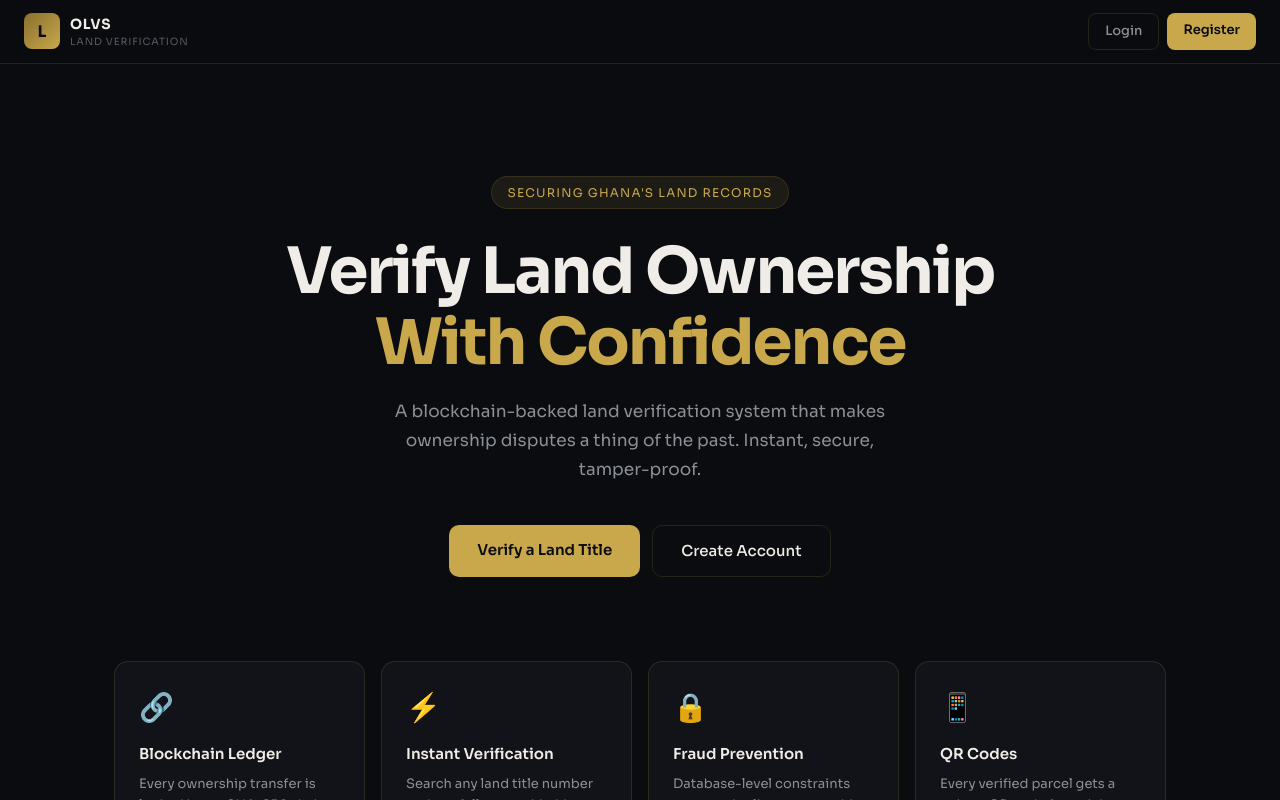
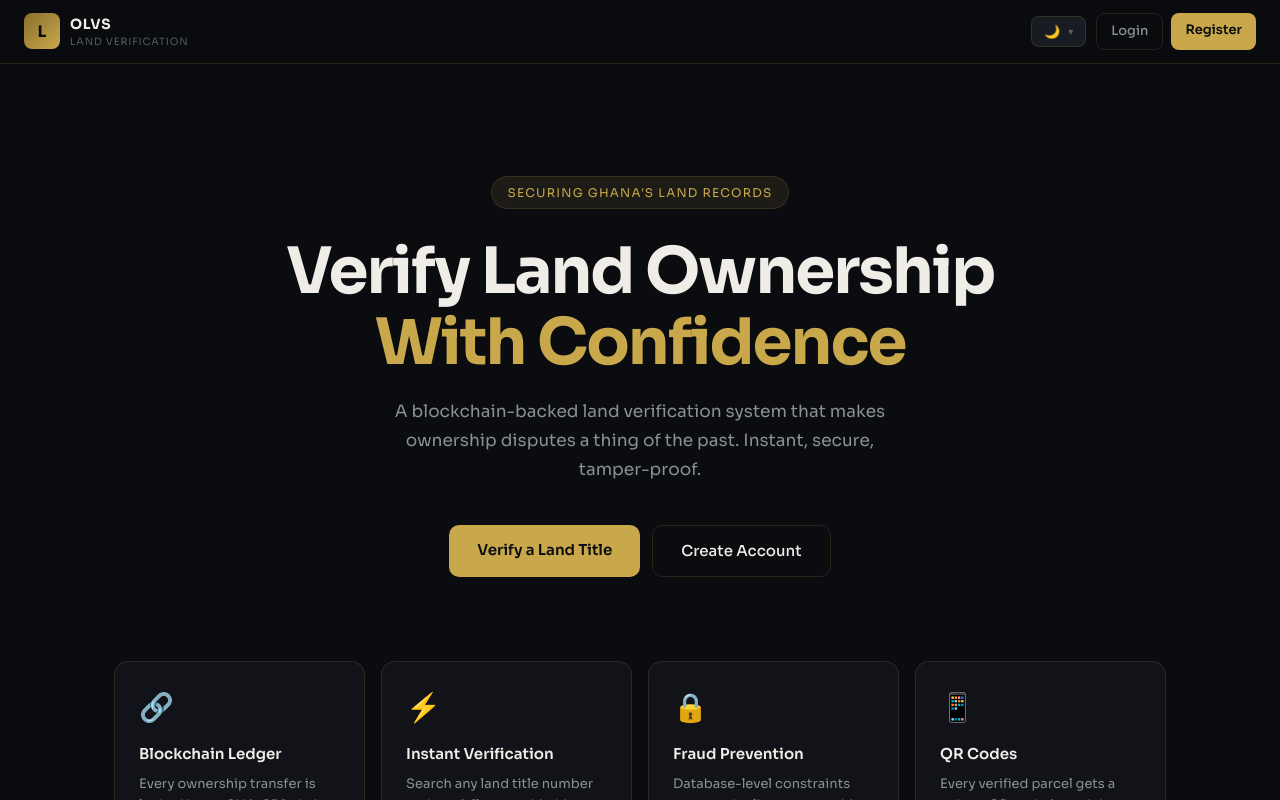
Before and after one commit to DCIT-400-PROJECT/Land-Verification-System, a React (Create React App) app in the folder olvs-frontend/: page / in a window 1280 px wide. Shown: the top 800 px of the page. Built offline with nearby package versions, Linux system fonts and the light colour scheme.

Commit message:
feat(ui): add dark, light and system theme switcher with persistent preference

```diff
--- a/olvs-frontend/src/App.js
+++ b/olvs-frontend/src/App.js
@@ -1,6 +1,7 @@
 import React from 'react';
 import { BrowserRouter, Routes, Route, Navigate } from 'react-router-dom';
 import { AuthProvider, useAuth } from './context/AuthContext';
+import { ThemeProvider } from './context/ThemeContext';
 import Layout from './components/Layout';
 import Landing from './pages/Landing';
 import Login from './pages/Login';
@@ -12,16 +13,17 @@ import CreateRecord from './pages/CreateRecord';
 import Transfers from './pages/Transfers';
 import AuditLog from './pages/AuditLog';
 
-// Protected route — must be logged in
 function Protected({ children }) {
   const { user, loading } = useAuth();
-  if (loading) return <div style={{ display: 'flex', justifyContent: 'center', padding: 80 }}>
-    <div className="spin" style={{ width: 32, height: 32, border: '3px solid var(--border)', borderTopColor: 'var(--gold)', borderRadius: '50%' }} />
-  </div>;
+  if (loading) return (
+    <div style={{ display: 'flex', justifyContent: 'center', padding: 80 }}>
+      <div className="spin" style={{ width: 32, height: 32, border: '3px solid var(--border)',
+        borderTopColor: 'var(--gold)', borderRadius: '50%' }} />
+    </div>
+  );
   return user ? children : <Navigate to="/login" replace />;
 }
 
-// Admin-only route
 function AdminOnly({ children }) {
   const { user, isAdmin, loading } = useAuth();
   if (loading) return null;
@@ -34,21 +36,16 @@ function AppRoutes() {
   return (
     <Layout>
       <Routes>
-        <Route path="/" element={<Landing />} />
-        <Route path="/login" element={<Login />} />
-        <Route path="/register" element={<Register />} />
-
-        <Route path="/dashboard" element={<Protected><Dashboard /></Protected>} />
-        <Route path="/verify" element={<Protected><VerifyLand /></Protected>} />
-
-        {/* Admin routes */}
-        <Route path="/admin/records" element={<AdminOnly><LandRecords /></AdminOnly>} />
-        <Route path="/admin/records/create" element={<AdminOnly><CreateRecord /></AdminOnly>} />
-        <Route path="/admin/transfers" element={<AdminOnly><Transfers /></AdminOnly>} />
-        <Route path="/admin/audit" element={<AdminOnly><AuditLog /></AdminOnly>} />
-
-        {/* Catch-all */}
-        <Route path="*" element={<Navigate to="/" replace />} />
+        <Route path="/"                    element={<Landing />} />
+        <Route path="/login"               element={<Login />} />
+        <Route path="/register"            element={<Register />} />
+        <Route path="/dashboard"           element={<Protected><Dashboard /></Protected>} />
+        <Route path="/verify"              element={<Protected><VerifyLand /></Protected>} />
+        <Route path="/admin/records"       element={<AdminOnly><LandRecords /></AdminOnly>} />
+        <Route path="/admin/records/create"element={<AdminOnly><CreateRecord /></AdminOnly>} />
+        <Route path="/admin/transfers"     element={<AdminOnly><Transfers /></AdminOnly>} />
+        <Route path="/admin/audit"         element={<AdminOnly><AuditLog /></AdminOnly>} />
+        <Route path="*"                    element={<Navigate to="/" replace />} />
       </Routes>
     </Layout>
   );
@@ -56,10 +53,12 @@ function AppRoutes() {
 
 export default function App() {
   return (
-    <AuthProvider>
-      <BrowserRouter>
-        <AppRoutes />
-      </BrowserRouter>
-    </AuthProvider>
+    <ThemeProvider>
+      <AuthProvider>
+        <BrowserRouter>
+          <AppRoutes />
+        </BrowserRouter>
+      </AuthProvider>
+    </ThemeProvider>
   );
 }
--- a/olvs-frontend/src/components/Layout.js
+++ b/olvs-frontend/src/components/Layout.js
@@ -1,15 +1,16 @@
-import React, { useState } from 'react';
+import React from 'react';
 import { Link, useNavigate, useLocation } from 'react-router-dom';
 import { useAuth } from '../context/AuthContext';
+import ThemeSwitcher from './ThemeSwitcher';
 import api from '../api/axios';
 
 const Logo = () => (
-  <Link to="/" style={{ display: 'flex', alignItems: 'center', gap: '10px', textDecoration: 'none' }}>
+  <Link to="/" style={{ display: 'flex', alignItems: 'center', gap: 10, textDecoration: 'none' }}>
     <div style={{
       width: 36, height: 36, borderRadius: 8,
       background: 'linear-gradient(135deg, var(--gold-dim), var(--gold))',
       display: 'flex', alignItems: 'center', justifyContent: 'center',
-      fontSize: 16, fontWeight: 700, color: '#0A0C0F'
+      fontSize: 16, fontWeight: 700, color: '#0A0C0F', flexShrink: 0,
     }}>L</div>
     <div>
       <div style={{ fontSize: 14, fontWeight: 700, color: 'var(--text-primary)', letterSpacing: '0.05em' }}>OLVS</div>
@@ -20,9 +21,8 @@ const Logo = () => (
 
 export default function Layout({ children }) {
   const { user, logout, isAdmin } = useAuth();
-  const navigate = useNavigate();
-  const location = useLocation();
-  const [menuOpen, setMenuOpen] = useState(false);
+  const navigate  = useNavigate();
+  const location  = useLocation();
 
   const handleLogout = async () => {
     try {
@@ -34,82 +34,91 @@ export default function Layout({ children }) {
   };
 
   const navLinks = user ? [
-    { to: '/dashboard', label: 'Dashboard' },
-    { to: '/verify', label: 'Verify Land' },
+    { to: '/dashboard',       label: 'Dashboard' },
+    { to: '/verify',          label: 'Verify Land' },
     ...(isAdmin ? [
-      { to: '/admin/records', label: 'Records' },
+      { to: '/admin/records',   label: 'Records' },
       { to: '/admin/transfers', label: 'Transfers' },
-      { to: '/admin/audit', label: 'Audit Log' },
+      { to: '/admin/audit',     label: 'Audit Log' },
     ] : []),
   ] : [];
 
   const isActive = (path) => location.pathname.startsWith(path);
 
   return (
-    <div style={{ minHeight: '100vh', display: 'flex', flexDirection: 'column' }}>
-      {/* Navbar */}
+    <div style={{ minHeight: '100vh', display: 'flex', flexDirection: 'column', background: 'var(--bg-body)' }}>
+
+      {/* ── Navbar ── */}
       <nav style={{
-        background: 'rgba(10,12,15,0.95)', backdropFilter: 'blur(20px)',
+        background: 'var(--nav-bg)',
+        backdropFilter: 'blur(20px)',
         borderBottom: '1px solid var(--border)',
         position: 'sticky', top: 0, zIndex: 100,
         padding: '0 24px', height: 64,
-        display: 'flex', alignItems: 'center', justifyContent: 'space-between'
+        display: 'flex', alignItems: 'center', justifyContent: 'space-between', gap: 16,
       }}>
         <Logo />
 
-        {/* Desktop nav */}
-        <div style={{ display: 'flex', alignItems: 'center', gap: 4 }}>
+        {/* Nav links */}
+        <div style={{ display: 'flex', alignItems: 'center', gap: 2, flex: 1, justifyContent: 'center', flexWrap: 'wrap' }}>
           {navLinks.map(link => (
             <Link key={link.to} to={link.to} style={{
               padding: '6px 14px', borderRadius: 8, fontSize: 13, fontWeight: 500,
               color: isActive(link.to) ? 'var(--gold)' : 'var(--text-secondary)',
-              background: isActive(link.to) ? 'rgba(201,168,76,0.1)' : 'transparent',
+              background: isActive(link.to) ? 'var(--dark-4)' : 'transparent',
               border: isActive(link.to) ? '1px solid var(--border)' : '1px solid transparent',
-              transition: 'all 0.2s'
+              transition: 'all 0.2s',
             }}>{link.label}</Link>
           ))}
         </div>
 
-        {/* User section */}
+        {/* Right side: theme switcher + user */}
+        <div style={{ display: 'flex', alignItems: 'center', gap: 10, flexShrink: 0 }}>
+          <ThemeSwitcher />
+
           {user ? (
-          <div style={{ display: 'flex', alignItems: 'center', gap: 12 }}>
-            <div style={{ textAlign: 'right' }}>
-              <div style={{ fontSize: 13, fontWeight: 500, color: 'var(--text-primary)' }}>{user.full_name}</div>
-              <div style={{ fontSize: 11, color: user.role === 'admin' ? 'var(--gold)' : 'var(--text-muted)', textTransform: 'uppercase', letterSpacing: '0.06em' }}>{user.role}</div>
+            <>
+              <div style={{ textAlign: 'right', display: 'flex', flexDirection: 'column' }}>
+                <span style={{ fontSize: 13, fontWeight: 500, color: 'var(--text-primary)' }}>{user.full_name}</span>
+                <span style={{ fontSize: 10, color: user.role === 'admin' ? 'var(--gold)' : 'var(--text-muted)',
+                  textTransform: 'uppercase', letterSpacing: '0.06em' }}>{user.role}</span>
               </div>
               <button onClick={handleLogout} style={{
-              padding: '7px 16px', borderRadius: 8, fontSize: 12, fontWeight: 500,
+                padding: '7px 14px', borderRadius: 8, fontSize: 12, fontWeight: 500,
                 background: 'transparent', border: '1px solid var(--border)',
-              color: 'var(--text-secondary)', transition: 'all 0.2s'
+                color: 'var(--text-secondary)', cursor: 'pointer', transition: 'all 0.2s',
               }}
-            onMouseOver={e => { e.target.style.borderColor = 'var(--danger)'; e.target.style.color = 'var(--danger)'; }}
-            onMouseOut={e => { e.target.style.borderColor = 'var(--border)'; e.target.style.color = 'var(--text-secondary)'; }}>
+              onMouseOver={e => { e.currentTarget.style.borderColor = 'var(--danger)'; e.currentTarget.style.color = 'var(--danger)'; }}
+              onMouseOut={e => { e.currentTarget.style.borderColor = 'var(--border)'; e.currentTarget.style.color = 'var(--text-secondary)'; }}>
                 Logout
               </button>
-          </div>
+            </>
           ) : (
             <div style={{ display: 'flex', gap: 8 }}>
               <Link to="/login" style={{
-              padding: '7px 16px', borderRadius: 8, fontSize: 13, fontWeight: 500,
-              color: 'var(--text-secondary)', border: '1px solid var(--border)', background: 'transparent'
+                padding: '7px 14px', borderRadius: 8, fontSize: 13, fontWeight: 500,
+                color: 'var(--text-secondary)', border: '1px solid var(--border)', background: 'transparent',
               }}>Login</Link>
               <Link to="/register" style={{
-              padding: '7px 16px', borderRadius: 8, fontSize: 13, fontWeight: 600,
-              background: 'var(--gold)', color: '#0A0C0F', border: 'none'
+                padding: '7px 14px', borderRadius: 8, fontSize: 13, fontWeight: 600,
+                background: 'var(--gold)', color: '#0A0C0F', border: 'none',
               }}>Register</Link>
             </div>
           )}
+        </div>
       </nav>
 
-      {/* Main content */}
+      {/* ── Main content ── */}
       <main style={{ flex: 1, padding: '32px 24px', maxWidth: 1100, margin: '0 auto', width: '100%' }}>
         {children}
       </main>
 
-      {/* Footer */}
+      {/* ── Footer ── */}
       <footer style={{
-        borderTop: '1px solid var(--border)', padding: '16px 24px',
-        textAlign: 'center', fontSize: 12, color: 'var(--text-muted)'
+        borderTop: '1px solid var(--border)',
+        padding: '16px 24px', textAlign: 'center',
+        fontSize: 12, color: 'var(--text-muted)',
+        background: 'var(--dark-2)',
       }}>
         © 2025 Online Land Verification System · Derrick Edusei · Caleb Danquah · Paa Kwesi Ahenkorah
       </footer>
--- /dev/null
+++ b/olvs-frontend/src/components/ThemeSwitcher.js
@@ -0,0 +1,88 @@
+import React, { useState, useRef, useEffect } from 'react';
+import { useTheme } from '../context/ThemeContext';
+
+const options = [
+  { value: 'dark',   icon: '🌙', label: 'Dark' },
+  { value: 'light',  icon: '☀️', label: 'Light' },
+  { value: 'system', icon: '💻', label: 'System' },
+];
+
+export default function ThemeSwitcher() {
+  const { theme, setTheme } = useTheme();
+  const [open, setOpen] = useState(false);
+  const ref = useRef(null);
+
+  // Close on outside click
+  useEffect(() => {
+    const handler = (e) => { if (ref.current && !ref.current.contains(e.target)) setOpen(false); };
+    document.addEventListener('mousedown', handler);
+    return () => document.removeEventListener('mousedown', handler);
+  }, []);
+
+  const current = options.find(o => o.value === theme) || options[0];
+
+  return (
+    <div ref={ref} style={{ position: 'relative' }}>
+      {/* Trigger button */}
+      <button
+        onClick={() => setOpen(o => !o)}
+        title="Change theme"
+        style={{
+          display: 'flex', alignItems: 'center', gap: 6,
+          padding: '6px 12px', borderRadius: 8, cursor: 'pointer',
+          background: 'var(--dark-3)', border: '1px solid var(--border)',
+          color: 'var(--text-secondary)', fontSize: 13, fontFamily: 'Sora, sans-serif',
+          transition: 'all 0.2s',
+        }}
+        onMouseOver={e => e.currentTarget.style.borderColor = 'var(--gold)'}
+        onMouseOut={e => e.currentTarget.style.borderColor = 'var(--border)'}
+      >
+        <span>{current.icon}</span>
+        <span style={{ display: 'none', ['@media(minWidth:600px)']: { display: 'inline' } }}>
+          {current.label}
+        </span>
+        <span style={{ fontSize: 10, marginLeft: 2, opacity: 0.6 }}>▾</span>
+      </button>
+
+      {/* Dropdown */}
+      {open && (
+        <div style={{
+          position: 'absolute', top: 'calc(100% + 8px)', right: 0,
+          background: 'var(--dark-2)', border: '1px solid var(--border)',
+          borderRadius: 10, padding: 6, minWidth: 140,
+          boxShadow: '0 8px 32px rgba(0,0,0,0.3)', zIndex: 999,
+        }}>
+          {options.map(opt => (
+            <button
+              key={opt.value}
+              onClick={() => { setTheme(opt.value); setOpen(false); }}
+              style={{
+                width: '100%', display: 'flex', alignItems: 'center', gap: 10,
+                padding: '8px 12px', borderRadius: 7, border: 'none', cursor: 'pointer',
+                background: theme === opt.value ? 'var(--dark-4)' : 'transparent',
+                color: theme === opt.value ? 'var(--gold)' : 'var(--text-secondary)',
+                fontSize: 13, fontFamily: 'Sora, sans-serif', fontWeight: theme === opt.value ? 600 : 400,
+                transition: 'all 0.15s', textAlign: 'left',
+              }}
+              onMouseOver={e => { if (theme !== opt.value) e.currentTarget.style.background = 'var(--dark-3)'; }}
+              onMouseOut={e => { if (theme !== opt.value) e.currentTarget.style.background = 'transparent'; }}
+            >
+              <span style={{ fontSize: 16 }}>{opt.icon}</span>
+              <div>
+                <div>{opt.label}</div>
+                <div style={{ fontSize: 11, opacity: 0.6, fontWeight: 400, marginTop: 1 }}>
+                  {opt.value === 'dark'   && 'Always dark mode'}
+                  {opt.value === 'light'  && 'Always light mode'}
+                  {opt.value === 'system' && "Match your OS setting"}
+                </div>
+              </div>
+              {theme === opt.value && (
+                <span style={{ marginLeft: 'auto', fontSize: 12, color: 'var(--gold)' }}>✓</span>
+              )}
+            </button>
+          ))}
+        </div>
+      )}
+    </div>
+  );
+}
--- /dev/null
+++ b/olvs-frontend/src/context/ThemeContext.js
@@ -0,0 +1,84 @@
+import React, { createContext, useContext, useState, useEffect } from 'react';
+
+const ThemeContext = createContext(null);
+
+const themes = {
+  dark: {
+    '--gold':           '#C9A84C',
+    '--gold-light':     '#E8C97A',
+    '--gold-dim':       '#8A6F2E',
+    '--dark':           '#0A0C0F',
+    '--dark-2':         '#111318',
+    '--dark-3':         '#181C22',
+    '--dark-4':         '#1E232B',
+    '--dark-5':         '#252B35',
+    '--border':         'rgba(201,168,76,0.15)',
+    '--border-hover':   'rgba(201,168,76,0.35)',
+    '--text-primary':   '#F0EDE8',
+    '--text-secondary': '#8B8F96',
+    '--text-muted':     '#555A63',
+    '--success':        '#2ECC71',
+    '--danger':         '#E74C3C',
+    '--warning':        '#F39C12',
+    '--info':           '#3498DB',
+    '--bg-body':        '#0A0C0F',
+    '--nav-bg':         'rgba(10,12,15,0.95)',
+  },
+  light: {
+    '--gold':           '#A07828',
+    '--gold-light':     '#C9A84C',
+    '--gold-dim':       '#7A5C1E',
+    '--dark':           '#FFFFFF',
+    '--dark-2':         '#F8F9FA',
+    '--dark-3':         '#EEF0F3',
+    '--dark-4':         '#E2E6EA',
+    '--dark-5':         '#D0D5DD',
+    '--border':         'rgba(0,0,0,0.1)',
+    '--border-hover':   'rgba(160,120,40,0.4)',
+    '--text-primary':   '#1A1D23',
+    '--text-secondary': '#4A5568',
+    '--text-muted':     '#8A92A0',
+    '--success':        '#1E7E3E',
+    '--danger':         '#C0392B',
+    '--warning':        '#D68910',
+    '--info':           '#1F618D',
+    '--bg-body':        '#F0F2F5',
+    '--nav-bg':         'rgba(255,255,255,0.95)',
+  },
+};
+
+function getSystemTheme() {
+  return window.matchMedia('(prefers-color-scheme: dark)').matches ? 'dark' : 'light';
+}
+
+function applyTheme(mode) {
+  const resolved = mode === 'system' ? getSystemTheme() : mode;
+  const vars = themes[resolved];
+  const root = document.documentElement;
+  Object.entries(vars).forEach(([key, val]) => root.style.setProperty(key, val));
+  root.setAttribute('data-theme', resolved);
+  document.body.style.background = vars['--bg-body'];
+}
+
+export function ThemeProvider({ children }) {
+  const [theme, setTheme] = useState(() => localStorage.getItem('olvs-theme') || 'dark');
+
+  useEffect(() => {
+    applyTheme(theme);
+    localStorage.setItem('olvs-theme', theme);
+
+    // Listen for system changes when in system mode
+    const mq = window.matchMedia('(prefers-color-scheme: dark)');
+    const handler = () => { if (theme === 'system') applyTheme('system'); };
+    mq.addEventListener('change', handler);
+    return () => mq.removeEventListener('change', handler);
+  }, [theme]);
+
+  return (
+    <ThemeContext.Provider value={{ theme, setTheme }}>
+      {children}
+    </ThemeContext.Provider>
+  );
+}
+
+export const useTheme = () => useContext(ThemeContext);
--- a/olvs-frontend/src/index.css
+++ b/olvs-frontend/src/index.css
@@ -1,45 +1,61 @@
 @import url('https://fonts.googleapis.com/css2?family=Sora:wght@300;400;500;600;700&family=JetBrains+Mono:wght@400;500&display=swap');
 
+/* ── Default (dark) theme variables — overridden by ThemeContext ── */
 :root {
-  --gold: #C9A84C;
-  --gold-light: #E8C97A;
-  --gold-dim: #8A6F2E;
-  --dark: #0A0C0F;
-  --dark-2: #111318;
-  --dark-3: #181C22;
-  --dark-4: #1E232B;
-  --dark-5: #252B35;
-  --border: rgba(201,168,76,0.15);
-  --border-hover: rgba(201,168,76,0.35);
-  --text-primary: #F0EDE8;
+  --gold:           #C9A84C;
+  --gold-light:     #E8C97A;
+  --gold-dim:       #8A6F2E;
+  --dark:           #0A0C0F;
+  --dark-2:         #111318;
+  --dark-3:         #181C22;
+  --dark-4:         #1E232B;
+  --dark-5:         #252B35;
+  --border:         rgba(201,168,76,0.15);
+  --border-hover:   rgba(201,168,76,0.35);
+  --text-primary:   #F0EDE8;
   --text-secondary: #8B8F96;
-  --text-muted: #555A63;
-  --success: #2ECC71;
-  --danger: #E74C3C;
-  --warning: #F39C12;
-  --info: #3498DB;
-  --radius: 10px;
-  --radius-lg: 16px;
-  --shadow: 0 4px 24px rgba(0,0,0,0.4);
-  --glow: 0 0 40px rgba(201,168,76,0.08);
+  --text-muted:     #555A63;
+  --success:        #2ECC71;
+  --danger:         #E74C3C;
+  --warning:        #F39C12;
+  --info:           #3498DB;
+  --bg-body:        #0A0C0F;
+  --nav-bg:         rgba(10,12,15,0.95);
+  --radius:         10px;
+  --radius-lg:      16px;
+  --shadow:         0 4px 24px rgba(0,0,0,0.4);
+}
+
+/* ── Light theme overrides ── */
+[data-theme="light"] {
+  --shadow: 0 4px 24px rgba(0,0,0,0.1);
 }
 
 *, *::before, *::after { box-sizing: border-box; margin: 0; padding: 0; }
 
 body {
   font-family: 'Sora', sans-serif;
-  background: var(--dark);
+  background: var(--bg-body);
   color: var(--text-primary);
   min-height: 100vh;
   -webkit-font-smoothing: antialiased;
   line-height: 1.6;
+  transition: background 0.25s ease, color 0.25s ease;
+}
+
+/* Smooth transitions on theme switch */
+*, *::before, *::after {
+  transition: background-color 0.2s ease, border-color 0.2s ease, color 0.15s ease;
+}
+
+/* But NOT on animations — override the transition for those */
+.spin, .fade-in, .slide-up {
+  transition: none !important;
 }
 
 code, pre { font-family: 'JetBrains Mono', monospace; }
-
 a { color: var(--gold); text-decoration: none; }
 a:hover { color: var(--gold-light); }
-
 button { cursor: pointer; font-family: 'Sora', sans-serif; }
 input, textarea, select { font-family: 'Sora', sans-serif; }
 
@@ -70,8 +86,3 @@ input, textarea, select { font-family: 'Sora', sans-serif; }
 @keyframes spin {
   to { transform: rotate(360deg); }
 }
-
-@keyframes pulse-gold {
-  0%, 100% { box-shadow: 0 0 0 0 rgba(201,168,76,0.3); }
-  50%       { box-shadow: 0 0 0 8px rgba(201,168,76,0); }
-}
```
Lines whose indentation alone changed are shown as unchanged.
